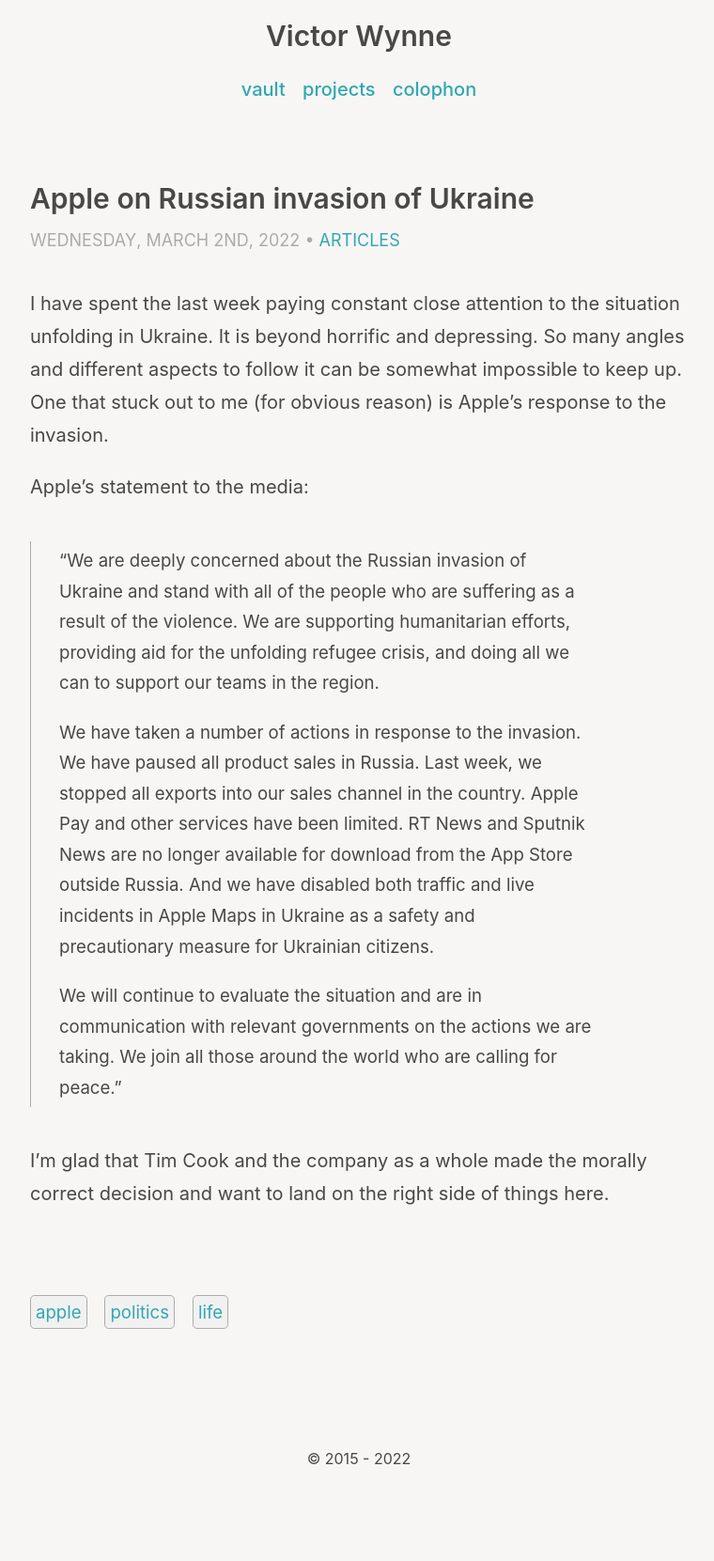
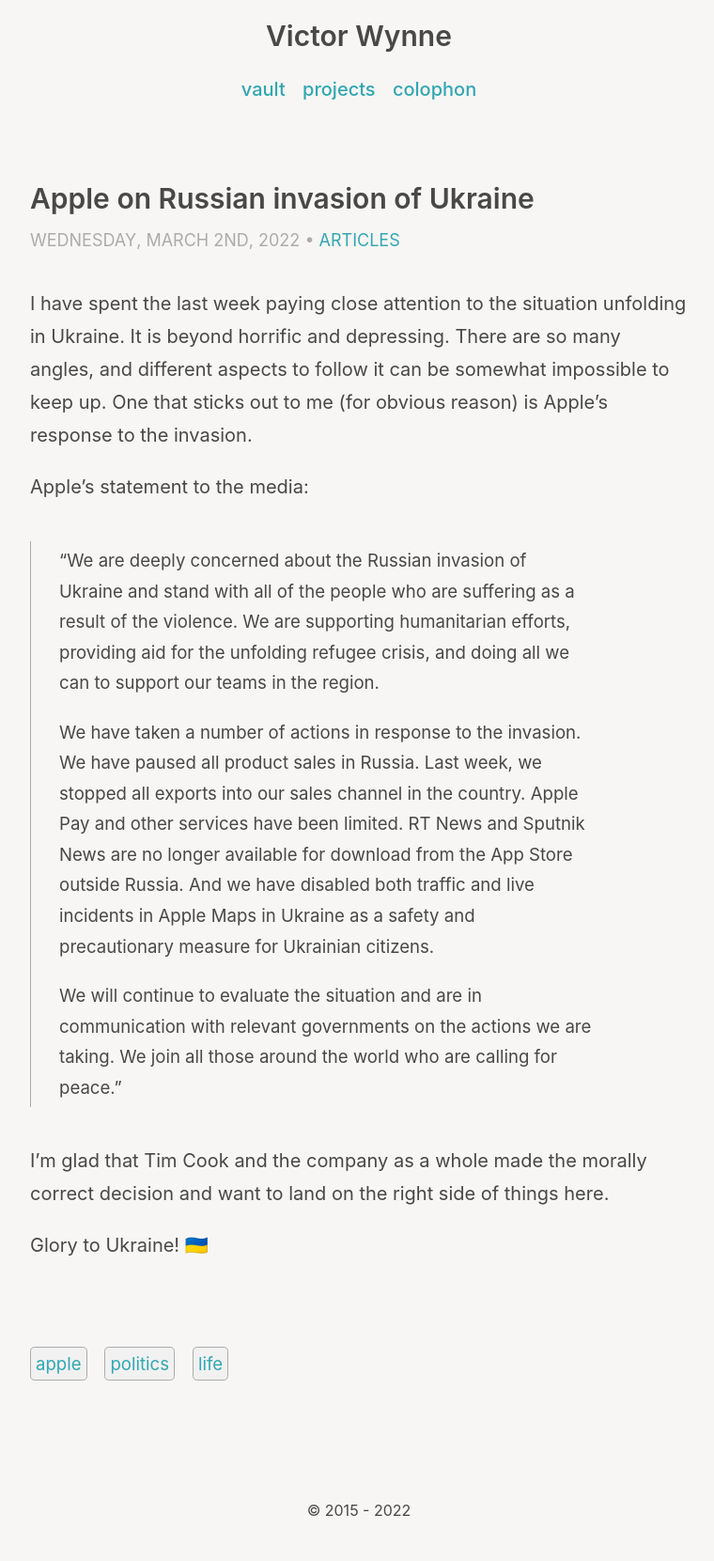
Before and after one commit to wertercatt/tooters, a Jekyll site: the page built from _posts/2022-03-02-apple-russian-invasion-ukraine.md, in a window 1280 px wide. Shown: the whole page at 94% size, without its empty margins (258-1018 px from the left). Built offline with Jekyll 4.4.1, drawn with Linux system fonts in a browser that asks for light colours; before the commit the page ends 1606 px from its top, so only the background shows below that.

Commit message:
Update 2022-03-02-apple-russian-invasion-ukraine.md

```diff
--- a/_posts/2022-03-02-apple-russian-invasion-ukraine.md
+++ b/_posts/2022-03-02-apple-russian-invasion-ukraine.md
@@ -7,7 +7,7 @@
 
 ---
 
-I have spent the last week paying constant close attention to the situation unfolding in Ukraine. It is beyond horrific and depressing. So many angles and different aspects to follow it can be somewhat impossible to keep up. One that stuck out to me (for obvious reason) is Apple's response to the invasion.
+I have spent the last week paying close attention to the situation unfolding in Ukraine. It is beyond horrific and depressing. There are so many angles, and different aspects to follow it can be somewhat impossible to keep up. One that sticks out to me (for obvious reason) is Apple's response to the invasion.
 
 Apple's statement to the media:
 
@@ -25,3 +25,5 @@
 >actions we are taking. We join all those around the world who are calling for peace."
 
 I'm glad that Tim Cook and the company as a whole made the morally correct decision and want to land on the right side of things here.
+
+Glory to Ukraine! 🇺🇦
```
